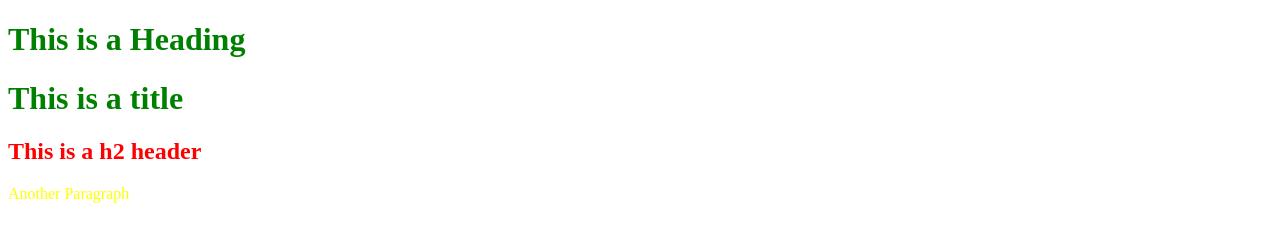
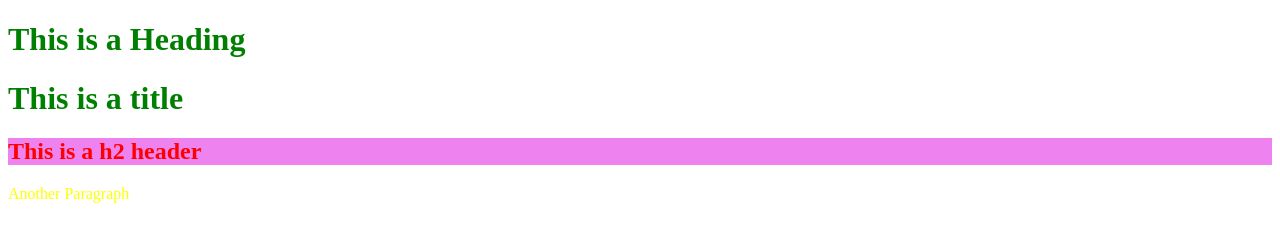
Before and after one commit to Alaska01/Aye-Rida-Testing, a plain HTML site: page index.html in a window 1280 px wide. Drawn offline with Linux system fonts and the light colour scheme.

Commit message:
testing 4-1

```diff
--- a/index.html
+++ b/index.html
@@ -13,7 +13,7 @@
 <!--test2-->
 <h1>This is a title</h1>
 
-<h2>This is a h2 header</h2>
+<h2 class="class1">This is a h2 header</h2>
 <p>Another Paragraph</p>
 </body>
 </html>
--- a/style.css
+++ b/style.css
@@ -3,3 +3,6 @@ p{
     color: yellow;
 }
 h2{color: red}
+.class1{
+    background-color: violet;
+}
```
